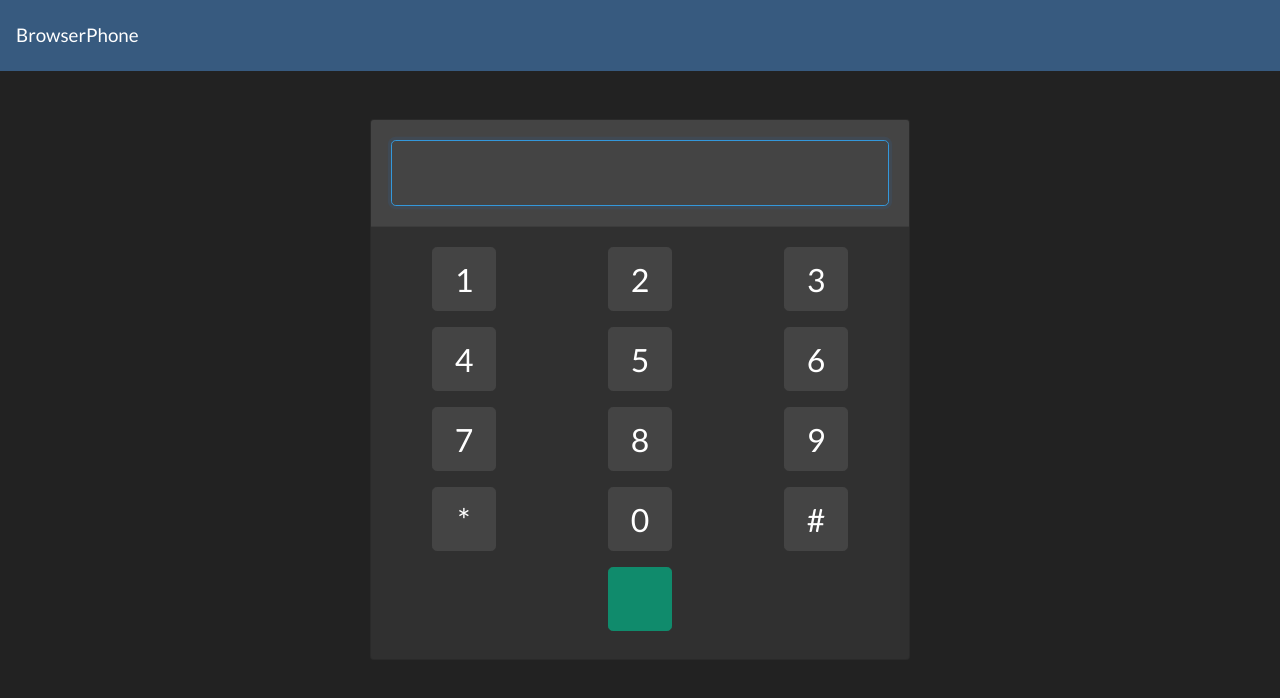
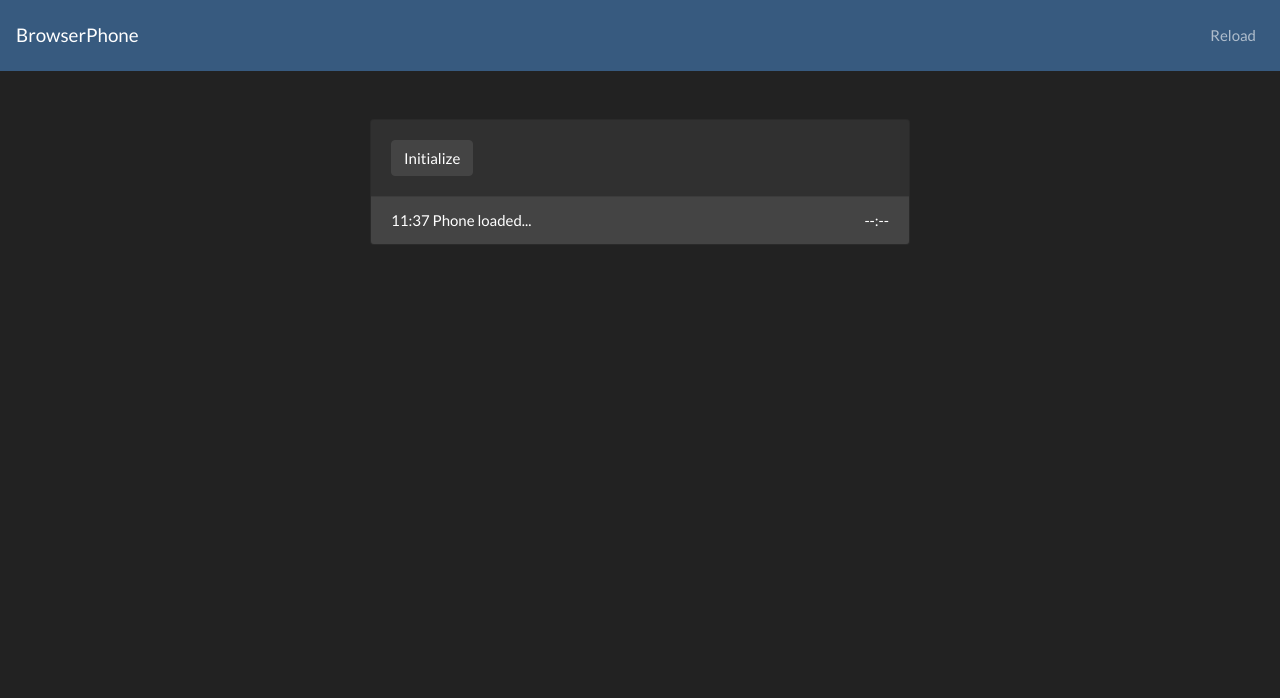
Before and after one commit to Luzifer/browserphone, a Vue app: page / in a window 1280 px wide. Shown: the top 698 px of the page. Built offline with nearby package versions, Linux system fonts and the light colour scheme; the HTML template or start-up script is replaced by a standard one.

Commit message:
Add call duration, keep notifications
Signed-off-by: Knut Ahlers <knut@ahlers.me>

```diff
--- a/package.json
+++ b/package.json
@@ -5,7 +5,10 @@
     "@babel/preset-env": "^7.18.10",
     "@babel/runtime": "^7.18.9",
     "babel-loader": "^8.2.5",
+    "babel-eslint": "^10.1.0",
     "css-loader": "^6.7.1",
+    "eslint": "^7.19.0",
+    "eslint-plugin-vue": "^7.20.0",
     "node-sass": "^7.0.1",
     "sass-loader": "^13.0.2",
     "style-loader": "^3.3.1",
--- a/src/app.vue
+++ b/src/app.vue
@@ -1,49 +1,94 @@
 <template>
   <div id="app">
-    <b-navbar toggleable="lg" type="dark" variant="primary">
-      <b-navbar-brand href="#">BrowserPhone</b-navbar-brand>
+    <b-navbar
+      toggleable="lg"
+      type="dark"
+      variant="primary"
+    >
+      <b-navbar-brand href="#">
+        BrowserPhone
+      </b-navbar-brand>
 
-      <b-navbar-toggle target="nav-collapse"></b-navbar-toggle>
+      <b-navbar-toggle target="nav-collapse" />
 
-      <b-collapse id="nav-collapse" is-nav>
+      <b-collapse
+        id="nav-collapse"
+        is-nav
+      >
         <b-navbar-nav class="ml-auto">
-          <b-nav-text v-if="identity">Signed in as <strong>{{ identity }}</strong></b-nav-text>
+          <b-nav-text v-if="identity">
+            Signed in as <strong>{{ identity }}</strong>
+          </b-nav-text>
+          <b-nav-item @click="setupPhone">
+            Reload
+          </b-nav-item>
         </b-navbar-nav>
       </b-collapse>
     </b-navbar>
 
     <b-container>
       <b-row class="justify-content-center mt-5">
-        <b-col cols="12" md="6">
-
+        <b-col
+          cols="12"
+          md="6"
+        >
           <b-card>
+            <template v-if="phone.started">
               <b-form-input
+                slot="header"
+                v-model="number"
                 autofocus
                 class="my-2 number border-info"
+                size="lg"
+                type="tel"
                 @keypress="evt => keypress(evt)"
-              size="lg"
-              slot="header"
-              type="tel"
-              v-model="number"
-              ></b-form-input>
+              />
 
               <b-row class="justify-content-center">
-              <b-col v-for="key in keys" cols="4" class="text-center mb-3" :key="key">
-                <b-btn size="lg" @click="keyDown(key)">{{ key }}</b-btn>
+                <b-col
+                  v-for="key in keys"
+                  :key="key"
+                  cols="4"
+                  class="text-center mb-3"
+                >
+                  <b-btn
+                    size="lg"
+                    @click="keyDown(key)"
+                  >
+                    {{ key }}
+                  </b-btn>
                 </b-col>
 
-              <b-col cols="4" class="text-center mb-2">
-                <b-btn size="lg" :variant="ongoingCall ? 'danger' : 'success'" @click="toggleCall" :disabled="!phoneReady">
-                  <i :class="{ 'fas': true, 'fa-phone': !ongoingCall, 'fa-phone-slash': ongoingCall }"></i>
+                <b-col
+                  cols="4"
+                  class="text-center mb-2"
+                >
+                  <b-btn
+                    size="lg"
+                    :variant="ongoingCall ? 'danger' : 'success'"
+                    :disabled="!phoneReady"
+                    @click="toggleCall"
+                  >
+                    <i :class="{ 'fas': true, 'fa-phone': !ongoingCall, 'fa-phone-slash': ongoingCall }" />
                   </b-btn>
                 </b-col>
               </b-row>
+            </template>
 
-            <div slot="footer" v-if="state">
-              {{ state }}
+            <template v-else>
+              <b-button @click="setupPhone">
+                Initialize
+              </b-button>
+            </template>
+
+            <div
+              slot="footer"
+              class="d-flex justify-content-between"
+            >
+              <span><template v-if="state.time">{{ stateDate }}</template> <template v-if="state.msg">{{ state.msg }}</template></span>
+              <span>{{ callDuration }}</span>
             </div>
           </b-card>
-
         </b-col>
       </b-row>
     </b-container>
@@ -52,14 +97,27 @@
 
 <script>
 import axios from 'axios'
+import config from './config.js'
 import { Device } from '@twilio/voice-sdk'
 
-import config from './config.js'
+export default {
+  computed: {
+    callDuration() {
+      if (!this.phone.callConnected) {
+        return '--:--'
+      }
 
-export default {
-  name: 'app',
+      let secs = Math.round((new Date() - this.phone.callConnected) / 1000)
+      const parts = []
+      for (const div of [3600, 60, 1]) {
+        const n = Math.floor(secs / div)
+        secs -= n * div
+        parts.append(n.toFixed(0).padStart(2, '0'))
+      }
 
-  computed: {
+      return parts.join(':')
+    },
+
     keys() {
       return ['1', '2', '3', '4', '5', '6', '7', '8', '9', '*', '0', '#']
     },
@@ -73,7 +131,20 @@ export default {
     },
 
     phoneReady() {
-      return this.phone.conn && this.phone.device && this.phone.registered
+      return this.phone.device && this.phone.registered
+    },
+
+    stateDate() {
+      if (!this.state.time) {
+        return null
+      }
+
+      return [
+        this.state.time.getHours().toFixed(0)
+          .padStart(2, '0'),
+        this.state.time.getMinutes().toFixed(0)
+          .padStart(2, '0'),
+      ].join(':')
     },
   },
 
@@ -85,14 +156,23 @@ export default {
         max: 30000,
         multiplier: 1.25,
       },
+
       identity: null,
+      now: new Date(),
       number: '',
       phone: {
+        callConnected: null,
         conn: null,
         device: null,
         registered: false,
+        started: false,
       },
-      state: '',
+
+      state: {
+        msg: '',
+        time: null,
+      },
+
       wakeLock: {
         obj: null,
         request: null,
@@ -101,12 +181,14 @@ export default {
   },
 
   methods: {
-    announceStatus(state, autoClear = true) {
-      this.state = state
+    announceStatus(state, autoClear = false) {
+      this.state.msg = state
+      this.state.time = new Date()
 
       if (autoClear) {
         window.setTimeout(() => {
-          this.state = ''
+          this.state.msg = ''
+          this.state.time = null
         }, 2000)
       }
     },
@@ -116,14 +198,20 @@ export default {
 
       this.phone.conn.on('accept', conn => {
         this.phone.conn = conn
+        this.phone.callConnected = new Date()
         this.announceStatus('Call connected')
         this.setWakeLock(true)
       })
 
       this.phone.conn.on('disconnect', () => {
         this.phone.conn = null
+        this.phone.callConnected = null
         this.announceStatus('Call disconnected')
         this.setWakeLock(false)
+      })
+
+      this.phone.conn.on('error', err => {
+        console.error('error in call', err)
       })
     },
 
@@ -142,9 +230,36 @@ export default {
       }
     },
 
+    async setWakeLock(lock) {
+      if (!navigator || !navigator.getWakeLock) {
+        // No wake-lock functionality present in this browser
+        console.debug('Browser has no wake-lock support')
+        return
+      }
+
+      if (!this.wakeLock.obj) {
+        this.wakeLock.obj = await navigator.getWakeLock('screen')
+      }
+
+      if (lock && !this.wakeLock.request) {
+        this.wakeLock.request = this.wakeLock.obj.createRequest()
+        this.announceStatus('Wake-lock aquired: Keeping display active...')
+        return
+      }
+
+      if (!lock && this.wakeLock.request) {
+        this.wakeLock.request.cancel()
+        this.wakeLock.request = null
+        this.announceStatus('Wake-lock disabled: Screen may sleep...')
+      }
+    },
+
     setupPhone() {
       this.backoff.current = Math.min(this.backoff.current * this.backoff.multiplier, this.backoff.max)
-      const opts = { codecPreferences: ['opus', 'pcmu'], fakeLocalDTMF: true }
+      const opts = {
+        codecPreferences: ['opus', 'pcmu'],
+        fakeLocalDTMF: true,
+      }
 
       if (this.phone.device) {
         this.phone.device.destroy()
@@ -182,30 +297,6 @@ export default {
         .catch(err => console.error(err))
     },
 
-    async setWakeLock(lock) {
-      if (!navigator || !navigator.getWakeLock) {
-        // No wake-lock functionality present in this browser
-        console.debug('Browser has no wake-lock support')
-        return
-      }
-
-      if (!this.wakeLock.obj) {
-        this.wakeLock.obj = await navigator.getWakeLock('screen')
-      }
-
-      if (lock && !this.wakeLock.request) {
-        this.wakeLock.request = this.wakeLock.obj.createRequest()
-        this.announceStatus('Wake-lock aquired: Keeping display active...')
-        return
-      }
-
-      if (!lock && this.wakeLock.request) {
-        this.wakeLock.request.cancel()
-        this.wakeLock.request = null
-        this.announceStatus('Wake-lock disabled: Screen may sleep...')
-      }
-    },
-
     toggleCall() {
       if (this.pendingCall) {
         this.phone.conn.accept()
@@ -232,10 +323,13 @@ export default {
   },
 
   mounted() {
+    window.setInterval(() => {
+      this.now = new Date()
+    }, 250)
     this.announceStatus('Phone loaded...')
-    this.setupPhone()
   },
 
+  name: 'BrowserPhoneApp',
 }
 </script>
 
--- a/src/main.js
+++ b/src/main.js
@@ -1,3 +1,4 @@
+/* eslint-disable sort-imports */
 import Vue from 'vue'
 
 import BootstrapVue from 'bootstrap-vue'
@@ -10,8 +11,9 @@ import app from './app.vue'
 
 Vue.use(BootstrapVue)
 
-new Vue({
+window.app = new Vue({
   components: { app },
   el: '#app',
+  name: 'BrowserPhone',
   render: c => c('app'),
 })
```
Also changed, not shown: .eslintrc.js (added), 2 other files (tests, documents, lock files or other folders). Lines whose indentation alone changed are shown as unchanged.
